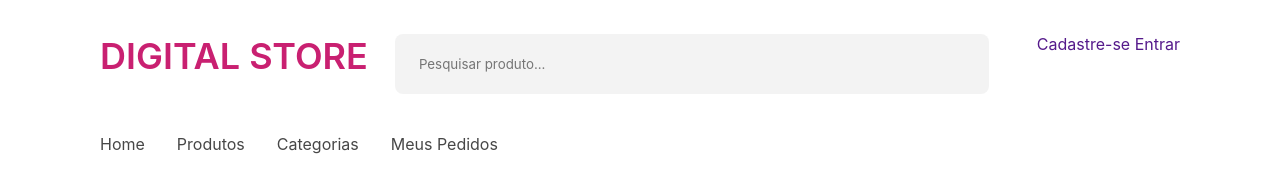
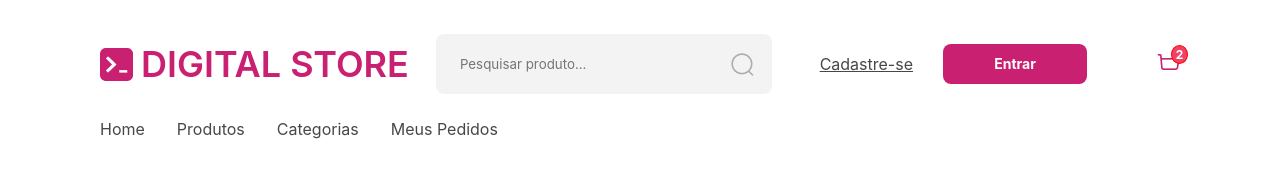
Before and after one commit to elvislano/projeto-digital-store, a plain HTML site: page index.html in a window 1280 px wide. Drawn offline with Linux system fonts and the light colour scheme.

Commit message:
header concluido

```diff
--- a/css/style.css
+++ b/css/style.css
@@ -10,6 +10,20 @@
     text-decoration: none;
 }
 
+.btn{
+    line-height: 40px;
+    background-color: #c92071;
+    color: white !important;
+    font-weight: bold;
+    font-size: 14px;
+    border-radius: 8px;
+    text-align: center;
+    display: block;
+    &:hover{
+        transition-duration: 200ms;
+        background-color: #991956;
+    }
+}
 header {
     background-color: white;
     padding: 34px 100px 29px 100px;
@@ -17,11 +31,15 @@ header {
 
     .topo {
         display: flex;
+        align-items: center;
 
         .logo {
             font-size: 36px;
             font-weight: 600;
             color: #c92071;
+            display: flex;
+            align-items: center;
+            gap: 8px;
         }
 
         .buscador {
@@ -30,28 +48,80 @@ header {
             border-radius: 8px;
             margin-left: 27px;
             margin-right: 48px;
+            display: flex;
+            align-items: center;
+            padding-right: 16px;
 
             input {
                 width: 100%;
                 height: 60px;
                 background-color: transparent;
                 padding-left: 24px;
+
+            }
+        }
+
+        .acoes{
+            display: flex;
+            align-items: center;
+
+            a {
+                color: #474747;
+                text-decoration: underline;
+
+                &.btn{
+                    width: 144px;
+                    margin-left: 30px;
+                    margin-right: 70px;
+                    text-decoration: none;
+
+                }
+
+
             }
         }
     }
 }
 
+
+    .carrinho{
+        position: relative;
+        span{
+            min-width: 17px;
+            line-height:17px;
+            border-radius: 100%;
+            background-color: #EE4266;
+            border: solid 1px red;
+            color: white;
+            font-weight: bold;
+            font-size: 12px;
+            display: block;
+            position: absolute;
+            top: -8px;
+            right: -8px;
+            text-align: center;
+
+        }
+    }
+
 nav{
     display: flex;
     gap: 32px;
-    margin-top: 40px;
+    margin-top: 25px;
 
     a{
         color: #474747;
-        transition-duration:200ms;
+        transition-duration: 200MS;
         &:hover{
-            color: #c92071
+            color: #c92071;
+            font-weight: bold;
+            border-bottom: 2px solid #c92071;
+
         }
 
+        &:hover{
+
+            color: #c92071;
+        }
     }
 }
--- a/index.html
+++ b/index.html
@@ -13,21 +13,26 @@
         <div class="topo">
 
             <div class="logo">
+                <img src="IMAGE/logo.png" alt="Logo">
                 DIGITAL STORE
             </div>
+
             <div class="buscador">
                 <input type="text" placeholder="Pesquisar produto...">
+                <img src="IMAGE/Search.png" alt="lupa">
             </div>
+
             <div class="acoes">
                 <a href="">Cadastre-se</a>
-                <a href="">Entrar</a>
-                </a>
-
+                <a class="btn" href="">Entrar</a>
+                <div class="carrinho">
+                    <img src="IMAGE/Stroke 5.png" alt="carrinho">
+                    <span>2</span>
+                </div>
             </div>
-
         </div>
         <nav>
-            <a href="">Home</a>
+            <a href="" class="active">Home</a>
             <a href="">Produtos</a>
             <a href="">Categorias</a>
             <a href="">Meus Pedidos</a>
```
Also changed, not shown: IMAGE/Buy.png (added), IMAGE/Search.png (added), IMAGE/Stroke 5.png (added), IMAGE/logo.png (added).
